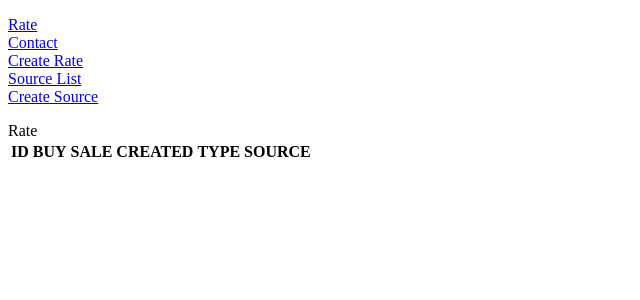
After one commit to MarinaZelenska/currency, a Django app: page /rate/list/ in a window 1280 px wide. The commit adds this page. Shown: the top 300 px of the page, without its empty margins (0-640 px from the left). Run offline with Django 3.2, Linux system fonts and the light colour scheme; data that the repository does not hold is empty.

Commit message:
add create/update/delete form for rate and source. Also create Source model

```diff
--- a/app/currency/models.py
+++ b/app/currency/models.py
@@ -13,3 +13,8 @@ class ContactUs(models.Model):
     email_from = models.EmailField(max_length=30)
     subject = models.CharField(max_length=30)
     message = models.CharField(max_length=250)
+
+
+class Source(models.Model):
+    source_url = models.CharField(max_length=255)
+    name = models.CharField(max_length=64)
--- /dev/null
+++ b/app/currency/templates/base.html
@@ -0,0 +1,16 @@
+<!DOCTYPE html>
+<html>
+<head>
+<title>{% block title %}{% endblock title %}</title>
+</head>
+
+<body>
+
+{% include 'includes/navbar.html' %}
+
+{% block content %}
+{% endblock content %}
+
+
+</body>
+</html>
--- /dev/null
+++ b/app/currency/templates/includes/navbar.html
@@ -0,0 +1,7 @@
+<p>
+    <a href="/rate/list/">Rate</a><br>
+    <a href="/contact-us/">Contact</a><br>
+    <a href="/rate/create/">Create Rate</a><br>
+    <a href="/source/list/">Source List</a><br>
+    <a href="/source/create/">Create Source</a><br>
+</p>
--- a/app/currency/templates/rate_list.html
+++ b/app/currency/templates/rate_list.html
@@ -1,20 +1,8 @@
-<!DOCTYPE html>
-<html>
-<head>
-<title>Rates</title>
+{% extends 'base.html' %}
+{% block content %}
+{% block title %} Rate {% endblock title %}
 
-    <style>
-th, td {
-  border-style:solid;
-  border-color: #96D4D4;
-}
-</style>
 
-</head>
-
-<body>
-
-<h1>Rates  list</h1>
 
 <table>
     <tr>
@@ -28,16 +16,15 @@ th, td {
     </tr>
     {% for rate in rates %}
     <tr>
-        <td><p>{{rate.id}}</p></td>
+        <td><p>{{rate.id}}</p><a href="/rate/update/{{rate.id}}/">Edit</a><a href="/rate/delete/{{rate.id}}/"> Delete</a></td>
         <td><p>{{rate.buy}}</p></td>
         <td><p>{{rate.sale}}</p></td>
         <td><p>{{rate.created}}</p></td>
         <td><p>{{rate.type}}</p></td>
         <td><p>{{rate.source}}</p></td>
+
     </tr>
     {% endfor %}
     </table>
 
-
-</body>
-</html>
+{% endblock content %}
--- a/app/currency/views.py
+++ b/app/currency/views.py
@@ -1,6 +1,8 @@
-from currency.models import ContactUs, Rate
+from currency.forms import RateForm, SourceForm
+from currency.models import ContactUs, Rate, Source
 
-from django.shortcuts import render
+from django.http import HttpResponseRedirect
+from django.shortcuts import get_object_or_404, render
 
 
 def contact_us(request):
@@ -17,3 +19,105 @@ def rate_list(request):
         'rates': rates,
     }
     return render(request, 'rate_list.html', context)
+
+
+def source_list(request):
+    source = Source.objects.all()
+    context = {
+        'source': source,
+    }
+    return render(request, 'source_list.html', context)
+
+
+def rate_create(request):
+    if request.method == 'POST':
+        form = RateForm(request.POST)
+        if form.is_valid():
+            form.save()
+            return HttpResponseRedirect('/rate/list/')
+    elif request.method == 'GET':
+        form = RateForm()
+    context = {
+        'form': form,
+
+    }
+    return render(request, 'rate_create.html', context)
+
+
+def source_create(request):
+    if request.method == 'POST':
+        form = SourceForm(request.POST)
+        if form.is_valid():
+            form.save()
+            return HttpResponseRedirect('/source/list/')
+    elif request.method == 'GET':
+        form = SourceForm()
+    context = {
+        'form': form,
+
+    }
+    return render(request, 'source_create.html', context)
+
+
+def rate_update(request, pk):
+    rate = get_object_or_404(Rate, id=pk)
+
+    if request.method == 'POST':
+        form = RateForm(request.POST, instance=rate)
+        if form.is_valid():
+            form.save()
+            return HttpResponseRedirect('/rate/list/')
+    elif request.method == 'GET':
+        form = RateForm(instance=rate)
+    context = {
+        'form': form,
+
+    }
+    return render(request, 'rate_update.html', context)
+
+
+def source_update(request, pk):
+    source = get_object_or_404(Source, id=pk)
+
+    if request.method == 'POST':
+        form = SourceForm(request.POST, instance=source)
+        if form.is_valid():
+            form.save()
+            return HttpResponseRedirect('/source/list/')
+    elif request.method == 'GET':
+        form = SourceForm(instance=source)
+    context = {
+        'form': form,
+
+    }
+    return render(request, 'source_update.html', context)
+
+
+def rate_delete(request, pk):
+    rate = get_object_or_404(Rate, id=pk)
+
+    if request.method == 'GET':
+        context = {
+            'object': rate,
+
+        }
+    elif request.method == 'POST':
+        rate.delete()
+        return HttpResponseRedirect('/rate/list/')
+
+    return render(request, 'rate_delete.html', context)
+
+
+def source_delete(request, pk):
+    source = get_object_or_404(Source, id=pk)
+
+    if request.method == 'GET':
+        context = {
+            'object': source,
+
+        }
+    elif request.method == 'POST':
+        source.delete()
+        return HttpResponseRedirect('/source/list/')
+
+    return render(request, 'source_delete.html', context)
--- a/app/settings/urls.py
+++ b/app/settings/urls.py
@@ -13,14 +13,22 @@ Including another URLconf
     1. Import the include() function: from django.urls import include, path
     2. Add a URL to urlpatterns:  path('blog/', include('blog.urls'))
 """
-from currency.views import contact_us, rate_list
+from currency.views import contact_us, rate_create, rate_delete, rate_list, rate_update, source_create, source_delete, \
+    source_list, source_update
 
 from django.contrib import admin
 from django.urls import path
 
 urlpatterns = [
     path('admin/', admin.site.urls),
-    path('contact-us/list/', contact_us),
-    path('rate/list', rate_list),
+    path('contact-us/', contact_us),
+    path('rate/list/', rate_list),
+    path('rate/create/', rate_create),
+    path('rate/update/<int:pk>/', rate_update),
+    path('rate/delete/<int:pk>/', rate_delete),
+    path('source/list/', source_list),
+    path('source/create/', source_create),
+    path('source/update/<int:pk>/', source_update),
+    path('source/delete/<int:pk>/', source_delete),
 
 ]
```
Also changed, not shown: app/currency/forms.py (added, +24 -0 lines), app/currency/templates/contact_us.html (+4 -17 lines), app/currency/templates/rate_create.html (added, +13 -0 lines), app/currency/templates/rate_delete.html (added, +16 -0 lines), app/currency/templates/rate_update.html (added, +13 -0 lines), app/currency/templates/source_create.html (added, +13 -0 lines), app/currency/templates/source_delete.html (added, +16 -0 lines), app/currency/templates/source_list.html (added, +25 -0 lines), app/currency/templates/source_update.html (added, +13 -0 lines), app/currency/migrations/0003_source.py (added).
